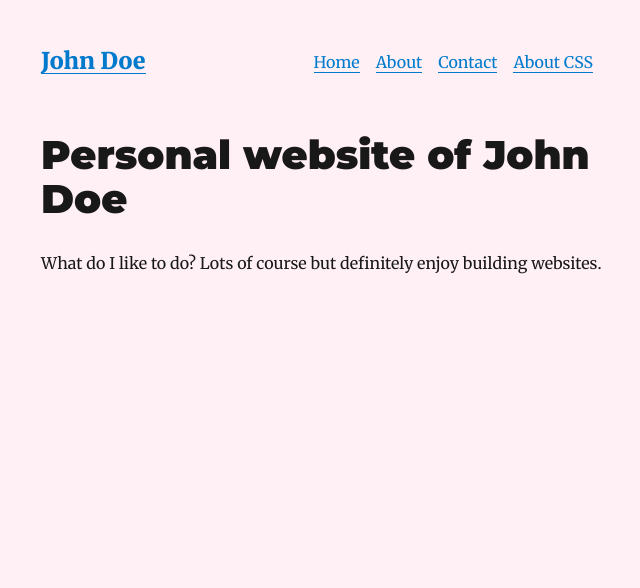
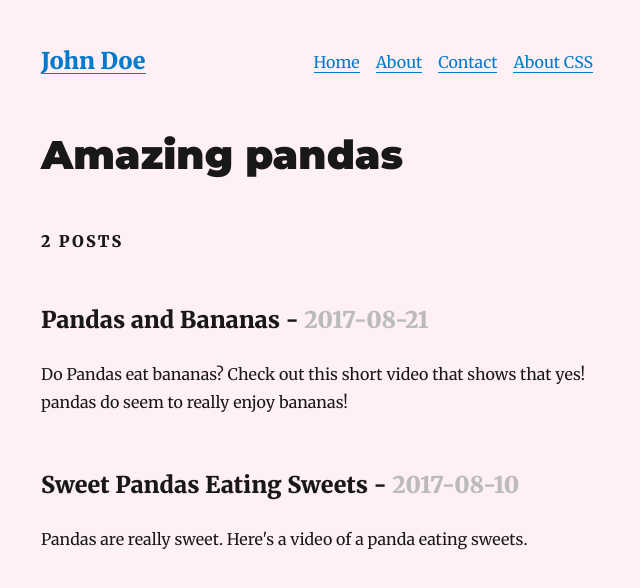
Before and after one commit to amaltapalov/gatsby-tut, a Gatsby site: page / in a window 1280 px wide. Shown: the whole page, without its empty margins (315-955 px from the left). Built offline with nearby package versions, Linux system fonts and the light colour scheme; Gatsby itself is replaced by a stand-in of ours; some packages are replaced by stand-ins of ours.

Commit message:
Markdown pages

```diff
--- a/gatsby-config.js
+++ b/gatsby-config.js
@@ -16,6 +16,7 @@ module.exports = {
         path: `${__dirname}/src/`,
       },
     },
+    `gatsby-transformer-remark`,
     {
       resolve: `gatsby-plugin-typography`,
       options: {
--- a/package.json
+++ b/package.json
@@ -17,6 +17,7 @@
     "gatsby-plugin-sass": "^2.1.17",
     "gatsby-plugin-typography": "^2.3.11",
     "gatsby-source-filesystem": "^2.1.29",
+    "gatsby-transformer-remark": "^2.6.27",
     "node-sass": "^4.12.0",
     "react": "^16.10.2",
     "react-dom": "^16.10.2",
--- a/src/pages/index.js
+++ b/src/pages/index.js
@@ -1,25 +1,43 @@
 import React from "react"
+import { graphql } from "gatsby"
 import Layout from "../components/layout"
 
-// Page query
-import { graphql } from "gatsby"
+export default ({ data }) => {
+  console.log(data)
+  return (
+    <Layout>
+      <div>
+        <h1>Amazing pandas</h1>
+        <h4>{data.allMarkdownRemark.totalCount} Posts</h4>
+        {data.allMarkdownRemark.edges.map(({ node }) => (
+          <div key={node.id}>
+            <h3>
+              {node.frontmatter.title} -{" "}
+              <span style={{ color: `#bbb` }}>{node.frontmatter.date}</span>
+            </h3>
+            <p>{node.excerpt}</p>
+          </div>
+        ))}
+      </div>
+    </Layout>
+  )
+}
 
-export default ({ data }) => (
-  <Layout>
-    <h1>Personal website of {data.site.siteMetadata.title}</h1>
-    <p>
-      What do I like to do? Lots of course but definitely enjoy building
-      websites.
-    </p>
-  </Layout>
-)
-
-export const data = graphql`
+export const query = graphql`
   query {
-    site {
-      siteMetadata {
-        title
+    allMarkdownRemark(sort: { order: DESC, fields: frontmatter___date }) {
+      edges {
+        node {
+          id
+          frontmatter {
+            date
+            title
+          }
+          timeToRead
+          excerpt
+        }
       }
+      totalCount
     }
   }
 `
--- /dev/null
+++ b/src/pages/sweet-bananas.md
@@ -0,0 +1,9 @@
+---
+title: "Pandas and Bananas"
+date: "2017-08-21"
+---
+
+Do Pandas eat bananas? Check out this short video that shows that yes! pandas do
+seem to really enjoy bananas!
+
+<iframe width="560" height="315" src="https://www.youtube.com/embed/4SZl1r2O_bY" frameborder="0" allowfullscreen></iframe>
--- /dev/null
+++ b/src/pages/sweet-pandas.md
@@ -0,0 +1,10 @@
+---
+title: "Sweet Pandas Eating Sweets"
+date: "2017-08-10"
+---
+
+Pandas are really sweet.
+
+Here's a video of a panda eating sweets.
+
+<iframe width="560" height="315" src="https://www.youtube.com/embed/4n0xNbfJLR8" frameborder="0" allowfullscreen></iframe>
```
Also changed, not shown: src/pages/index-3.js (added, +25 -0 lines), 1 other file.
